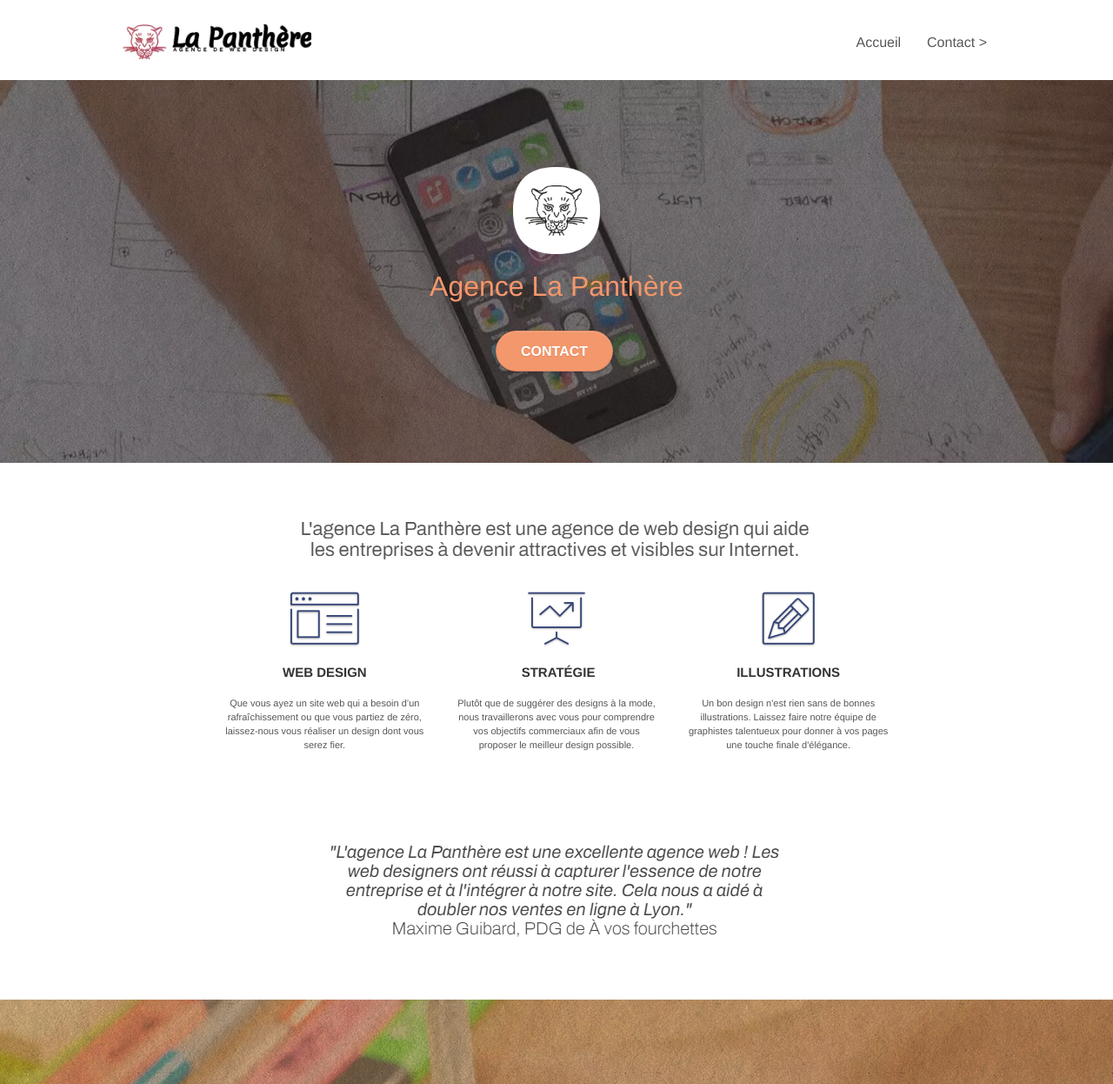
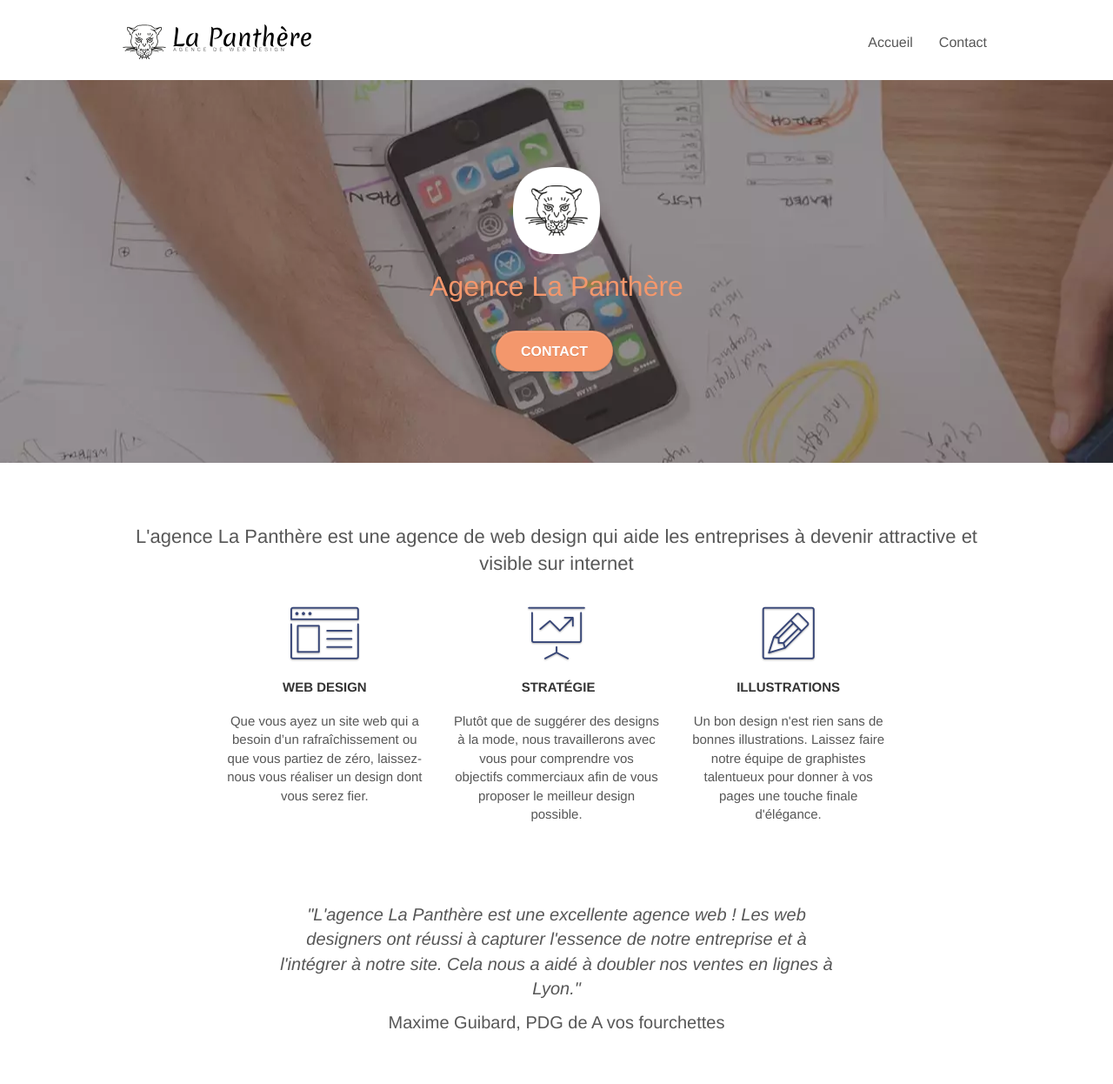
Before and after one commit to tpainsec/La-panthere, a plain HTML site: page index.html in a window 1280 px wide. Shown: the top 1246 px of the page at 87% size. Drawn offline with Linux system fonts and the light colour scheme.

Commit message:
Toutes les recommandations ont été implémentéess depuis le code source

```diff
--- a/index.html
+++ b/index.html
@@ -36,7 +36,7 @@
 
 		<nav class="navbar row">
 			<div class="navbar-header">
-				<a class="navbar-brand" href="index.html"><img src="img/agence-la-panthere-monochrome.webp" alt="paris web design logo agence web meilleure agence" height="40" /></a>
+				<a class="navbar-brand" href="index.html"><img src="img/agence-la-panthere-monochrome.svg" alt="paris web design logo agence web meilleure agence" height="40" /></a>
 			</div>
 			<div class="collapse navbar-collapse navbar-1 special-dropdown-nav">
 				<ul class="site-navigation nav navbar-nav">
@@ -46,7 +46,7 @@
 					<li>
 					</li>
 					<li>
-						<a href="contact.html">Contact &gt;</a>
+						<a href="contact.html">Contact</a>
 					</li>
 				</ul>
 			</div>
@@ -56,7 +56,7 @@
 <!-- bloc-0 END -->
 
 <!-- bloc-1-presentation -->
-<div class="bloc bgc-dark-slate-blue bg-banniere d-bloc bg-t-edge bloc-bg-texture texture-paper b-parallax" id="bloc-1-hero">
+<div class="bloc bgc-dark-slate-blue bg-banniere d-bloc bg-t-edge bloc-bg-texture b-parallax" id="bloc-1-hero">
 	<div class="container bloc-lg">
 		<div class="row tight-width-whitespace">
 			<div class="col-sm-12">
@@ -78,7 +78,7 @@
 	<div class="container bloc-md">
 		<div class="row">
 			<div class="col-sm-12 text-center">
-				<img alt="agence web, agence web paris, web design paris, stratégie web" src="img/title.png" />
+				<h2> L'agence La Panthère est une agence de web design qui aide les entreprises à devenir attractive et visible sur internet </h2>
 			</div>
 		</div>
 		<div class="row voffset-lg med-width-whitespace">
@@ -118,7 +118,15 @@
 		</div>
 		<div class="row voffset-lg voffset">
 			<div class="col-xs-12 col-md-8 col-md-offset-2 text-center">
-				<img alt="agence web, agence web paris, web design paris, stratégie web" src="img/citation.png" />
+				<p class="citation">
+					"L'agence La Panthère est une excellente agence web ! Les web
+					designers ont réussi à capturer l'essence de notre entreprise et
+					à l'intégrer à notre site. Cela nous a aidé à doubler nos ventes
+					en lignes à Lyon."
+				</p>
+				<p class="auteur">
+					Maxime Guibard, PDG de A vos fourchettes
+				</p>
 			</div>
 		</div>
 	</div>
@@ -126,7 +134,7 @@
 <!-- bloc-2-services END -->
 
 <!-- bloc-3-what-i-do -->
-<div class="bloc tc-white bgc-atomic-tangerine bg-presentation d-bloc bloc-bg-texture texture-paper b-parallax" id="bloc-3-what-i-do">
+<div class="bloc tc-white bgc-atomic-tangerine bg-presentation d-bloc bloc-bg-texture b-parallax" id="bloc-3-what-i-do">
 	<div class="container bloc-lg">
 		<div class="row tight-width-whitespace black-background">
 			<div class="col-sm-12">
@@ -147,7 +155,11 @@
 	<div class="container bloc-lg">
 		<div class="row">
 			<div class="col-sm-12 text-center">
-				<img alt="agence web, agence web paris, web design paris, stratégie web" src="img/title2.png" />
+				<h2>
+					Nous travaillons avec beaucoup de clients,
+					<br>
+					voici nos réalisations
+				</h2>
 			</div>
 		</div>
 		<div class="row tight-width-whitespace portfolio-row">
@@ -195,7 +207,7 @@
 <!-- bloc-4-portfolio END -->
 
 <!-- bloc-5-cta -->
-<div class="bloc bgc-dark-slate-blue bg-banniere d-bloc bloc-bg-texture texture-paper" id="bloc-5-cta">
+<div class="bloc bgc-dark-slate-blue bg-banniere d-bloc bloc-bg-texture " id="bloc-5-cta">
 	<div class="container bloc-lg">
 		<div class="row">
 			<h2 class="mg-md text-center tc-white">
--- a/style.css
+++ b/style.css
@@ -133,7 +133,7 @@ a:hover {
 .d-bloc h5 a,
 .d-bloc h6 a,
 .d-bloc p a {
-    color: rgba(255, 255, 255, .6);
+    color: rgb(255, 255, 255);
 }
 
 .d-bloc .a-btn:hover,
@@ -360,6 +360,15 @@ a:hover {
     float: right;
     position: relative;
     z-index: 2;
+}
+
+.citation {
+    font-size: 20px;
+    font-style: italic;
+}
+
+.auteur {
+    font-size: 20px;
 }
 
 @media (min-width: 768px) {
@@ -681,7 +690,7 @@ a {
 }
 
 p {
-    font-size: 11px;
+    font-size: 15px;
 }
 
 .tight-width-whitespace {
@@ -780,7 +789,7 @@ h4 {
 }
 
 .tc-white {
-    color: #F3976C!important;
+    color: #f3976C!important;
 }
 
 .btn-atomic-tangerine {
```
Also changed, not shown: contact.html (+3 -3 lines), img/agence-la-panthere-monochrome.svg (added), img/agence-la-panthere-monochrome.webp (deleted).
